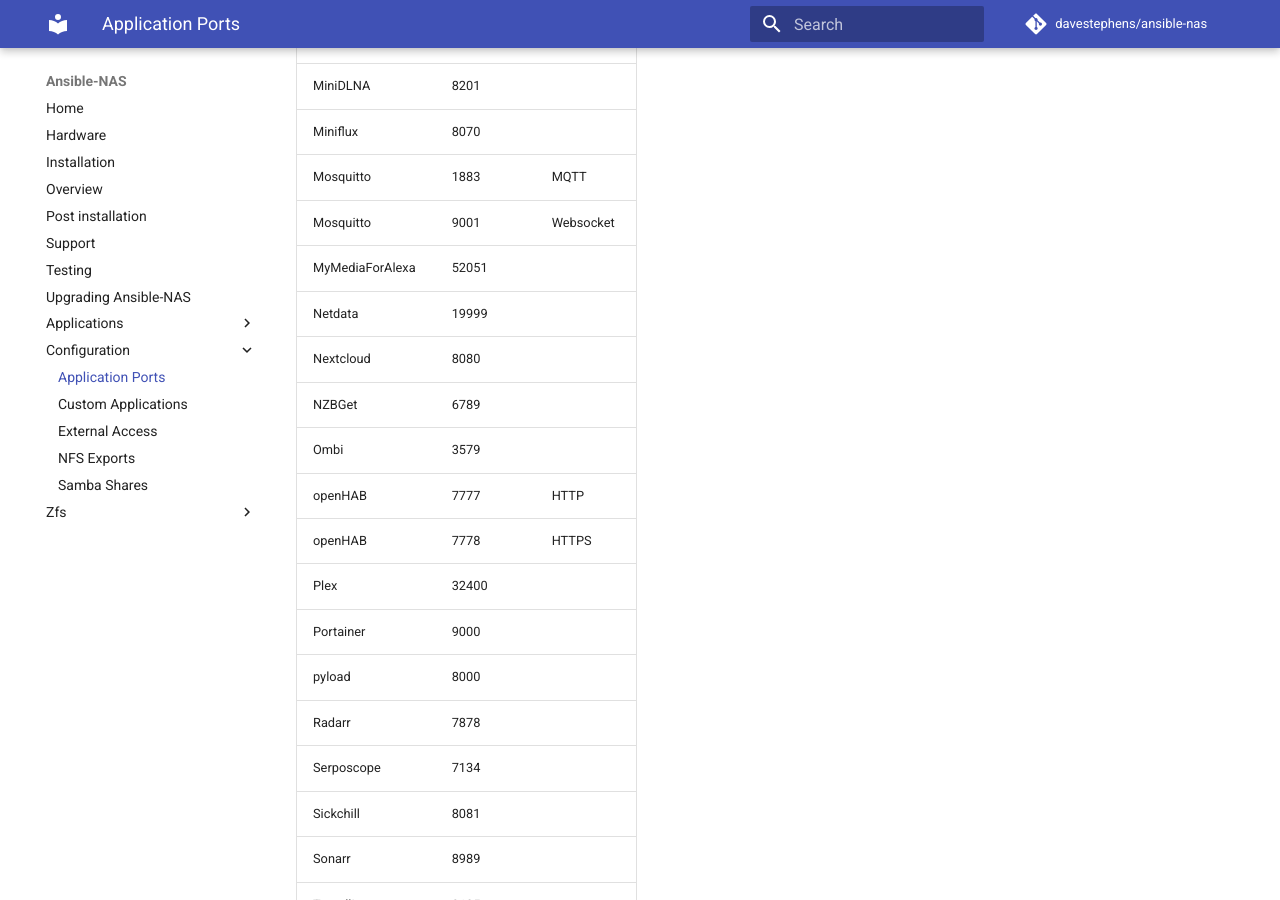
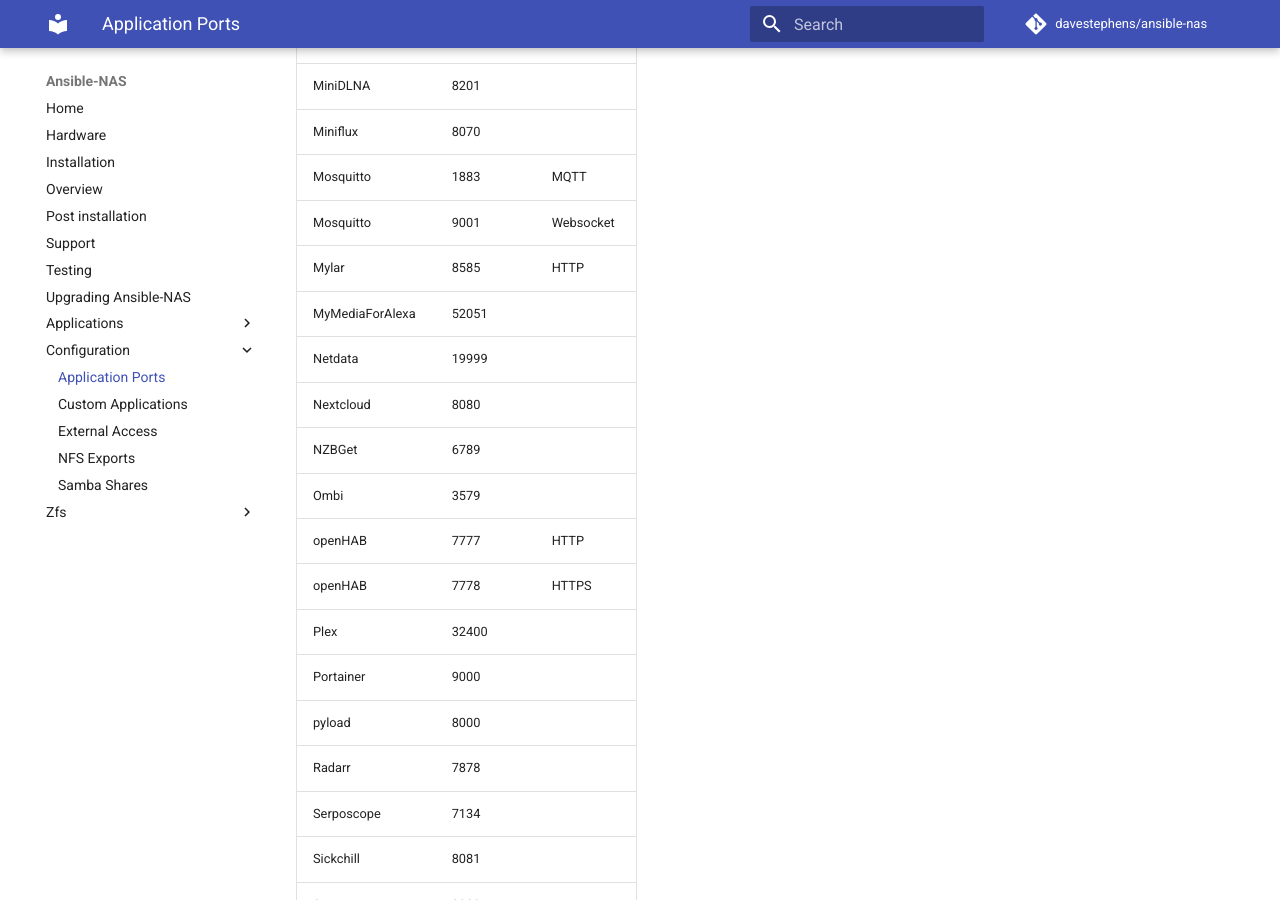
Before and after one commit to davestephens/ansible-nas, an MkDocs documentation site: the page built from docs/configuration/application_ports.md, in a window 1280 px wide and 900 px high, scrolled down 1431 px. Built offline with MkDocs 1.6.1 and Material for MkDocs 9.7.7, drawn with Linux system fonts in a browser that asks for light colours; comment, search, counter and statistics services are not loaded.

Commit message:
Mylar addition

```diff
--- a/docs/configuration/application_ports.md
+++ b/docs/configuration/application_ports.md
@@ -35,6 +35,7 @@ By default, applications can be found on the ports listed below.
 | Miniflux        | 8070   |              |
 | Mosquitto       | 1883   | MQTT         |
 | Mosquitto       | 9001   | Websocket    |
+| Mylar           | 8585   | HTTP         |
 | MyMediaForAlexa | 52051  |              |
 | Netdata         | 19999  |              |
 | Nextcloud       | 8080   |              |
```
